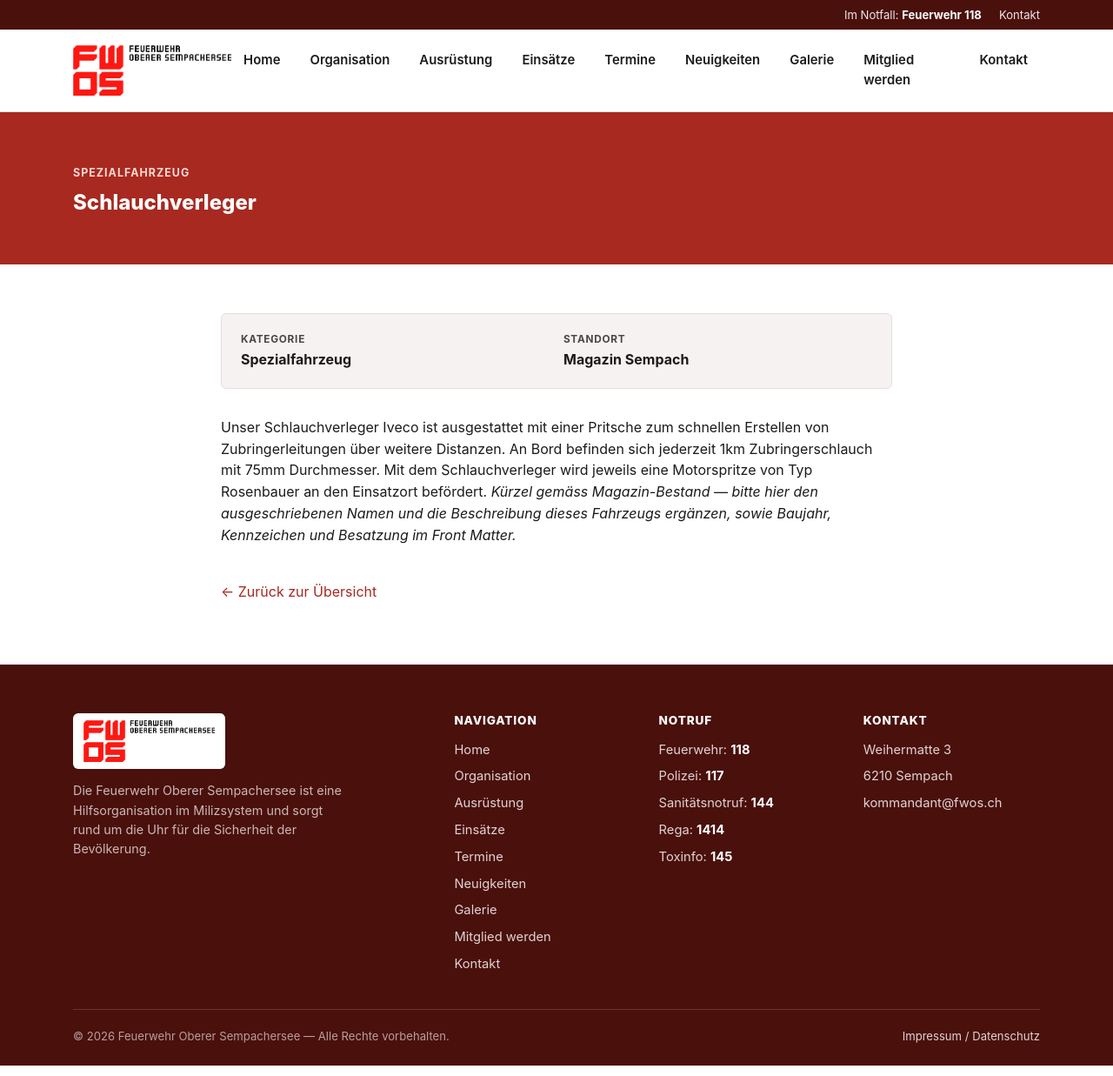
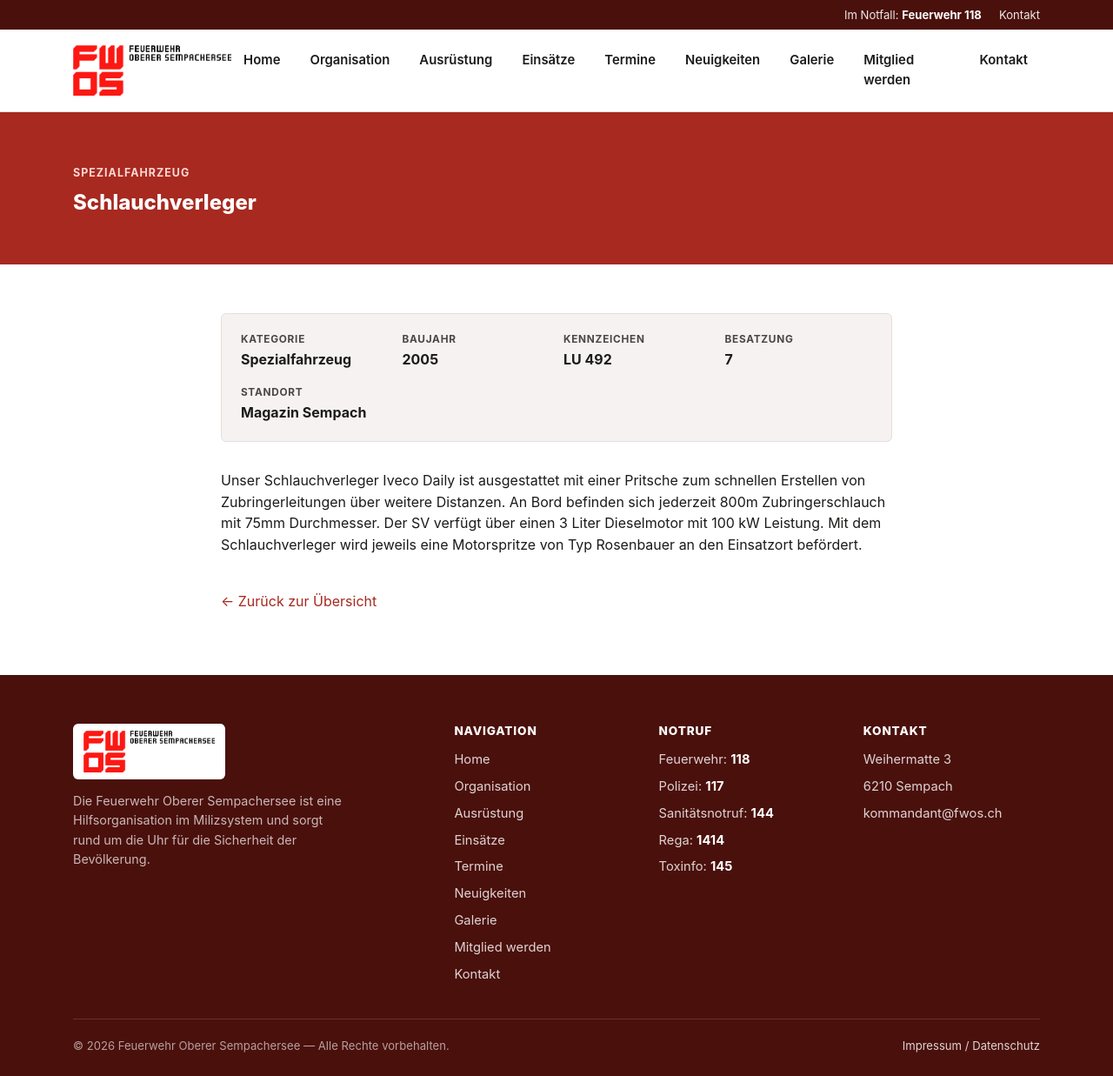
Before and after one commit to Gulaschkanone/fwos-website, a Jekyll site: the page built from _ausruestung/sv.md, in a window 1280 px wide and 1237 px high. Shown: the whole window at 87% size. Built offline with Jekyll 4.4.1, drawn with Linux system fonts in a browser that asks for light colours.

Commit message:
Fahrzeugbeschreibngen

```diff
--- a/_ausruestung/sv.md
+++ b/_ausruestung/sv.md
@@ -2,13 +2,13 @@
 title: "Schlauchverleger"
 kategorie: "Spezialfahrzeug"
 icon: "🚐"
-baujahr: ""
-kennzeichen: ""
-besatzung: ""
+baujahr: "2005"
+kennzeichen: "LU 492"
+besatzung: "7"
 standort: "Magazin Sempach"
 order: 3
 ---
-Unser Schlauchverleger Iveco ist ausgestattet mit einer Pritsche zum schnellen Erstellen von Zubringerleitungen über weitere Distanzen.
-An Bord befinden sich jederzeit 1km Zubringerschlauch mit 75mm Durchmesser.
+Unser Schlauchverleger Iveco Daily ist ausgestattet mit einer Pritsche zum schnellen Erstellen von Zubringerleitungen über weitere Distanzen.
+An Bord befinden sich jederzeit 800m Zubringerschlauch mit 75mm Durchmesser.
+Der SV verfügt über einen 3 Liter Dieselmotor mit 100 kW Leistung.
 Mit dem Schlauchverleger wird jeweils eine Motorspritze von Typ Rosenbauer an den Einsatzort befördert.
-*Kürzel gemäss Magazin-Bestand — bitte hier den ausgeschriebenen Namen und die Beschreibung dieses Fahrzeugs ergänzen, sowie Baujahr, Kennzeichen und Besatzung im Front Matter.*
```
Also changed, not shown: _ausruestung/materialfahrzeug.md (+6 -4 lines), _ausruestung/personentransporter_vw.md (+5 -5 lines), _ausruestung/tlf.md (+7 -3 lines), _ausruestung/zugfahrzeug-zug-1.md (+3 -2 lines).
